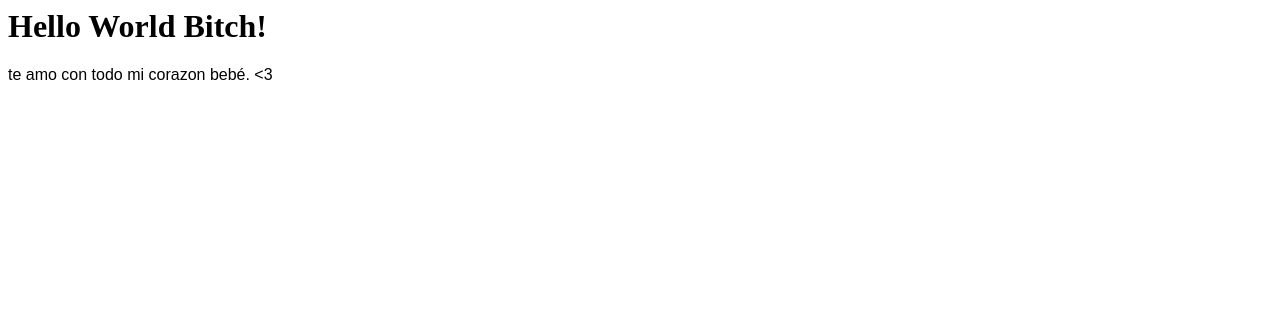
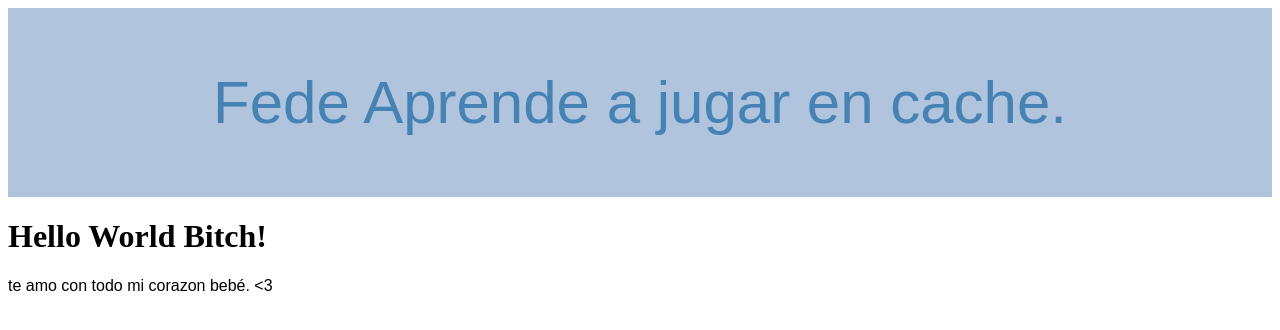
Before and after one commit to FrissA/NodeProy, a plain HTML site: page index.html in a window 1280 px wide. Drawn offline with Linux system fonts and the light colour scheme.

Commit message:
Agregado el request y un header ahi feo

```diff
--- a/index.html
+++ b/index.html
@@ -1,7 +1,16 @@
 <style>
+header {
+  padding: 60px;
+  text-align: center;
+  background: #b0c4de;
+  color: #4682b4;
+  font-size: 60px;
+  font-family: Arial, Helvetica, sans-serif;
+}
 p.sansserif {
   font-family: Arial, Helvetica, sans-serif;
 }
 </style>
+<header>Fede Aprende a jugar en cache.</header>
 <h1>Hello World Bitch!</h1>
 <p class="sansserif">te amo con todo mi corazon bebé. <3</p>
```
Also changed, not shown: package-lock.json.
